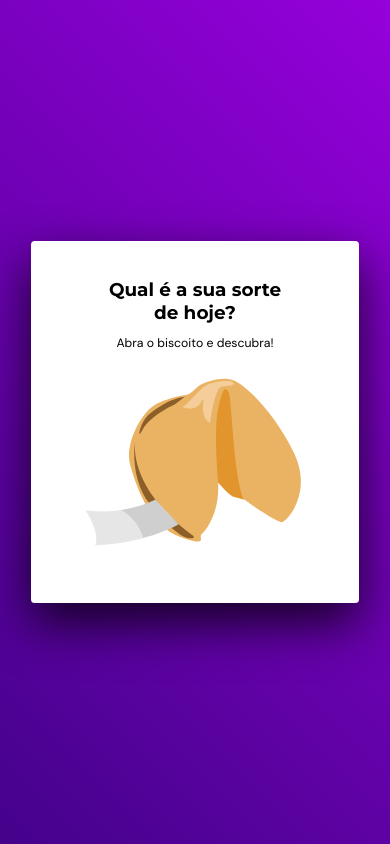
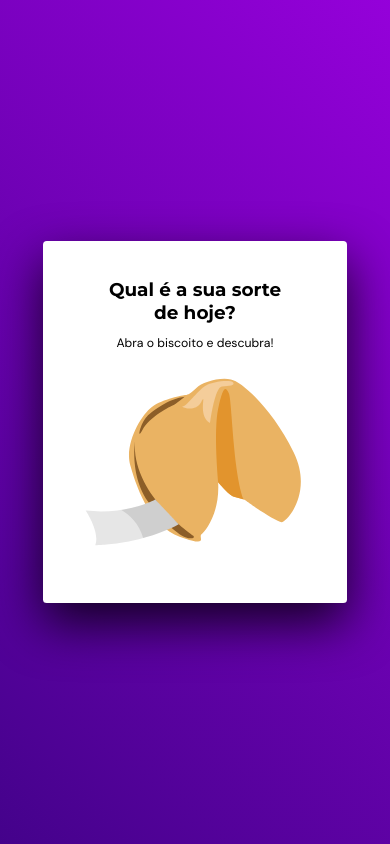
Before and after one commit to lucasricbarbosa/biscoito-da-sorte, a plain HTML site: page index.html in a window 390 px wide. Drawn offline with Linux system fonts and the light colour scheme.

Commit message:
main div test

```diff
--- a/style.css
+++ b/style.css
@@ -20,7 +20,6 @@ body {
 }
 
 main {
-  margin: min(30px);
   background: white;
   padding: 4.8rem 6.4rem 4.8rem 6.4rem;
   border-radius: 0.5rem;
@@ -151,6 +150,10 @@ form button {
   :root {
     font-size: 48%;
   }
+
+  main {
+    padding: 4.8rem;
+  }
 }
 
 @media screen and (max-width: 370px) {
```
